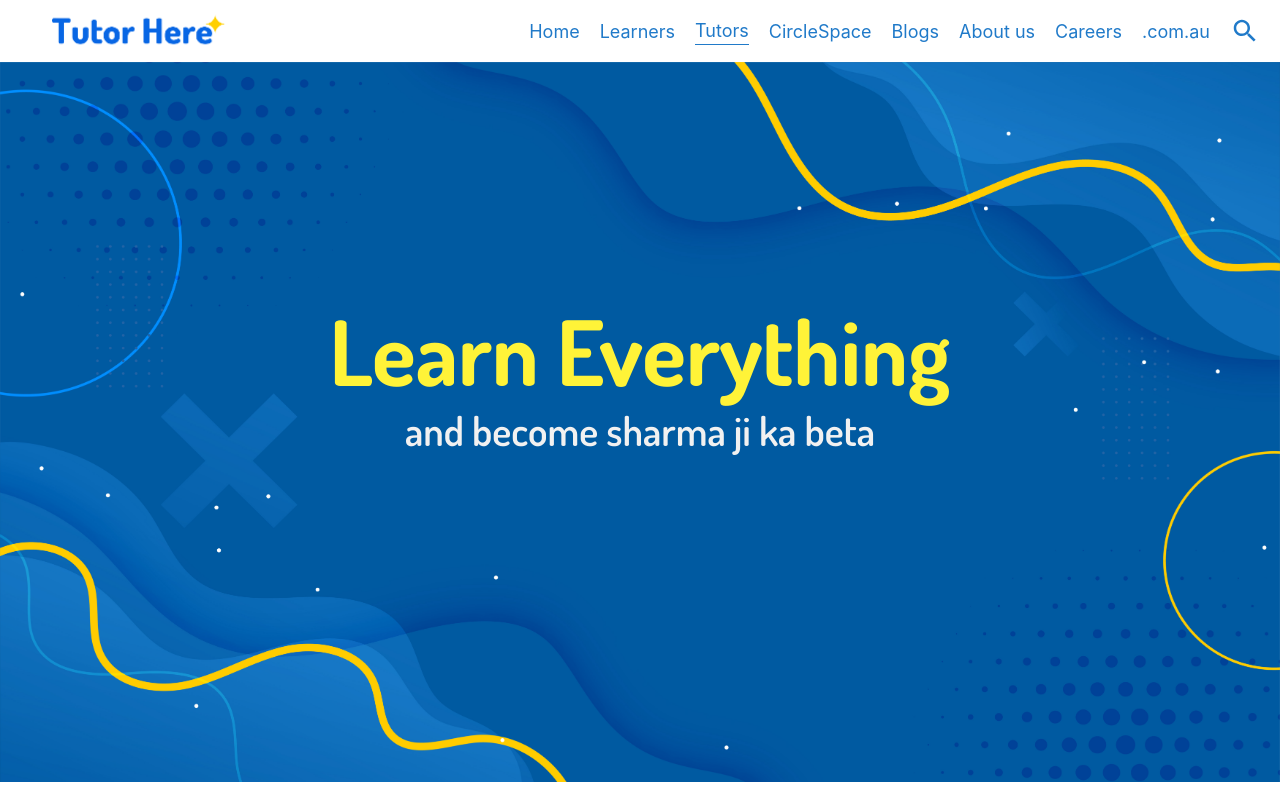
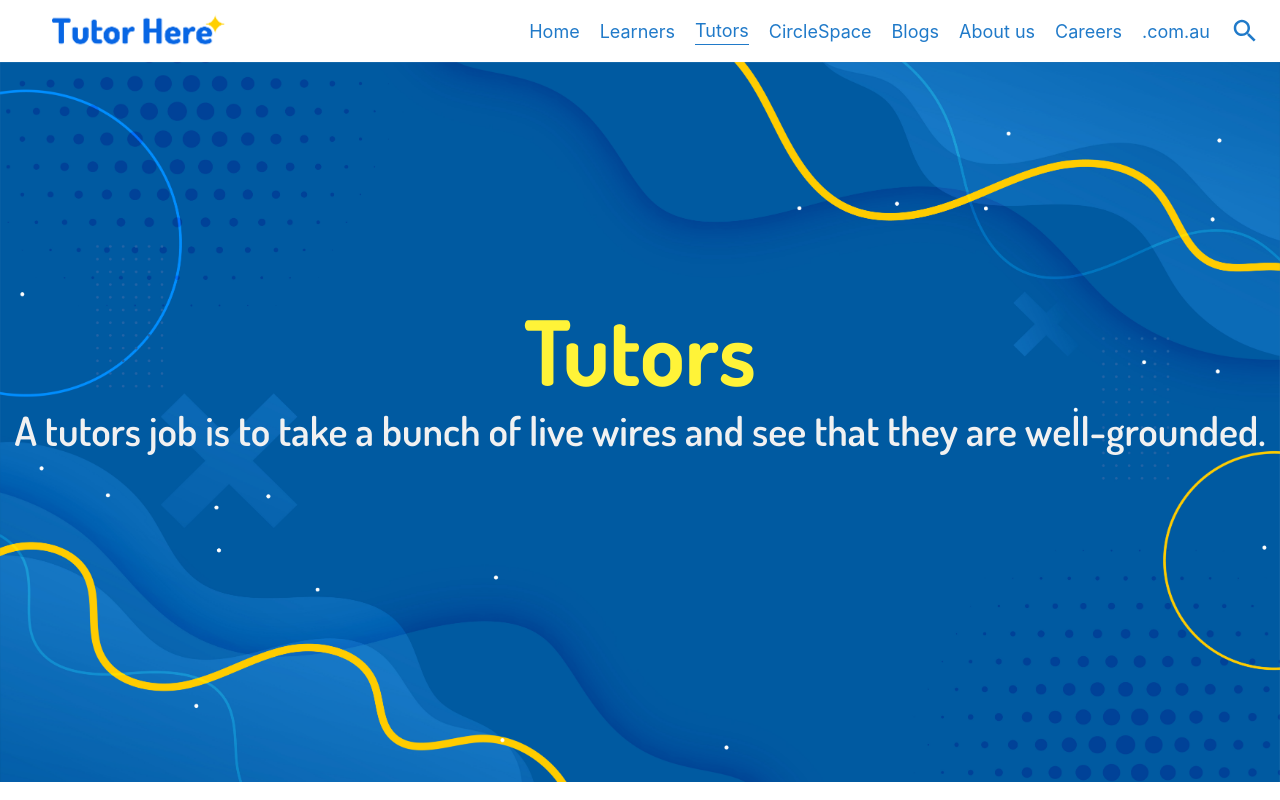
Before and after one commit to Manish889/Tutor_Here_Repo, a React (Create React App) app: page /tutors in a window 1280 px wide. Shown: the top 800 px of the page. Built offline with nearby package versions, Linux system fonts and the light colour scheme.

Commit message:
Update Index.js

```diff
--- a/src/Routes/Tutors/Index.js
+++ b/src/Routes/Tutors/Index.js
@@ -6,7 +6,7 @@ import BgImgText from '../../MyComponents/BgImgText/BgImgText';
      return (
         <>
         <Header/>
-        <BgImgText toptext='Learn Everything' bottomtext='and become sharma ji ka beta' />
+        <BgImgText toptext='Tutors' bottomtext='A tutors job is to take a bunch of live wires and see that they are well-grounded.' />
         <Footer />
         </>
      );
```
